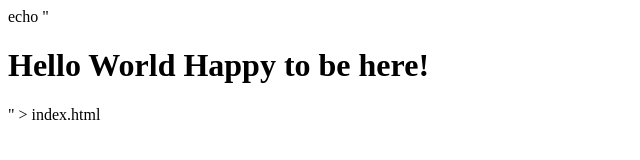
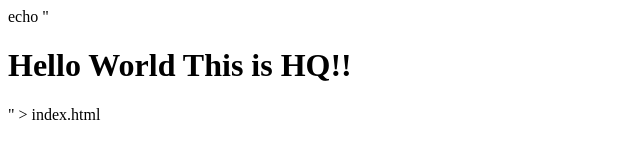
Before and after one commit to OtaconX/mywebsite, a plain HTML site: page index.html in a window 1280 px wide. Shown: the whole page, without its empty margins (0-640 px from the left). Drawn offline with Linux system fonts and the light colour scheme.

Commit message:
once again we update

```diff
--- a/index.html
+++ b/index.html
@@ -1,9 +1,9 @@
 echo "<!DOCTYPE html>
 <html>
 <head>
-    <title>Hello World Happy to be here!!</title>
+    <title>Hello World This is HQ!</title>
 </head>
 <body>
-    <h1>Hello World Happy to be here!</h1>
+    <h1>Hello World This is HQ!!</h1>
 </body>
 </html>" > index.html
```
